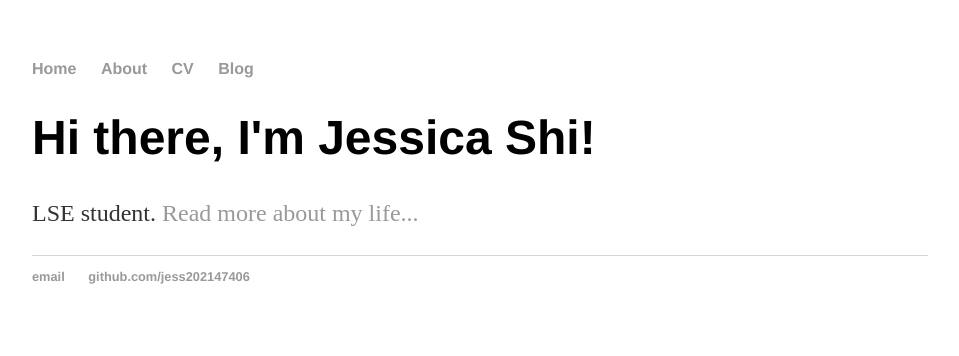
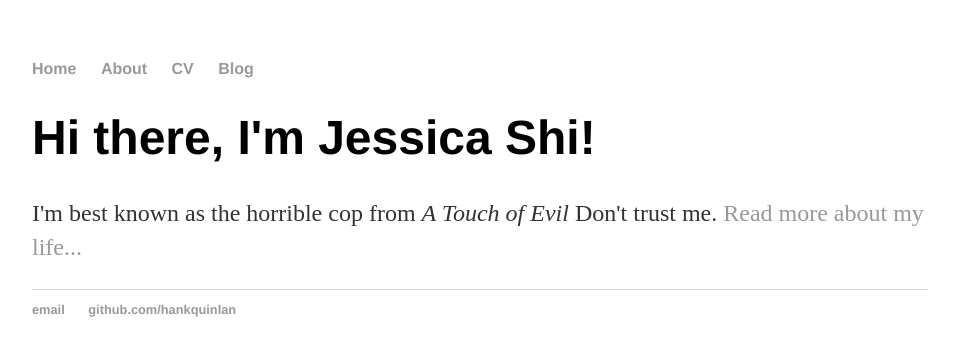
Before and after one commit to jess202147406/jess202147406.github.io, a Jekyll site: the page built from index.html, in a window 1280 px wide. Shown: the top 356 px of the page, without its empty margins (160-1119 px from the left). Built offline with Jekyll 4.4.1, drawn with Linux system fonts in a browser that asks for light colours.

Commit message:
Update index.html

```diff
--- a/index.html
+++ b/index.html
@@ -1,30 +1,8 @@
-<!DOCTYPE html>
-<html>
-	<head>
-		<title>Jessica Shi</title>
-		<!-- link to main stylesheet -->
-		<link rel="stylesheet" type="text/css" href="/css/main.css">
-	</head>
-	<body>
-		<nav>
-    		<ul>
-        		<li><a href="/">Home</a></li>
-	        	<li><a href="/about">About</a></li>
-        		<li><a href="/cv">CV</a></li>
-        		<li><a href="/blog">Blog</a></li>
-    		</ul>
-		</nav>
-		<div class="container">
-    		<div class="blurb">
-        		<h1>Hi there, I'm Jessica Shi!</h1>
-				<p>LSE student. <a href="/about">Read more about my life...</a></p>
-    		</div><!-- /.blurb -->
-		</div><!-- /.container -->
-		<footer>
-    		<ul>
-        		<li><a href="mailto:j.shi36@lse.ac.uk">email</a></li>
-        		<li><a href="https://github.com/jess202147406">github.com/jess202147406</a></li>
-			</ul>
-		</footer>
-	</body>
-</html>
+---
+layout: default
+title: Jessica Shi
+---
+<div class="blurb">
+	<h1>Hi there, I'm Jessica Shi!</h1>
+	<p>I'm best known as the horrible cop from <em>A Touch of Evil</em> Don't trust me. <a href="/about">Read more about my life...</a></p>
+</div><!-- /.blurb -->
```
